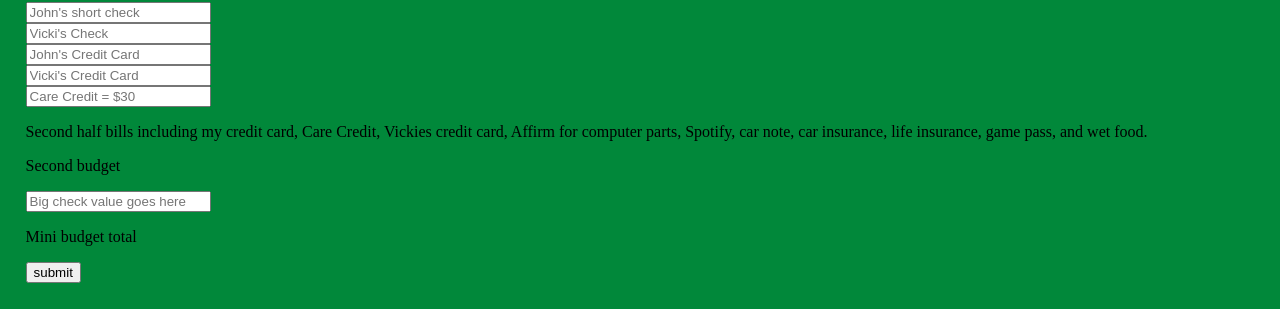
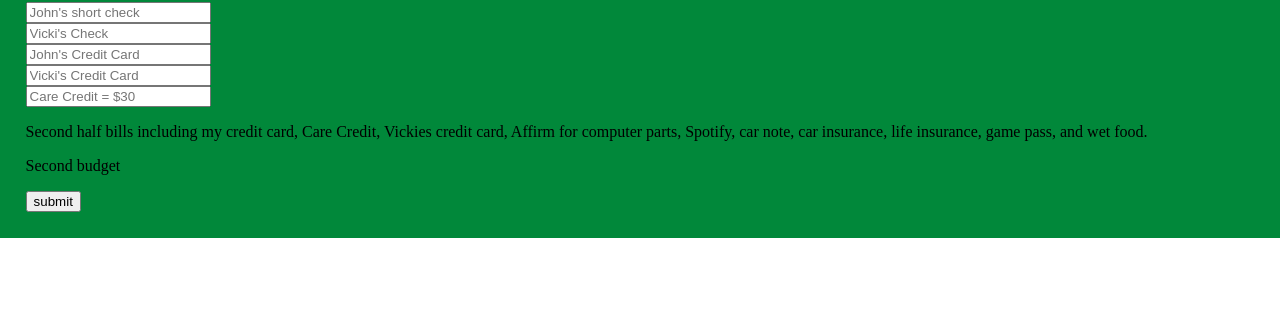
Before and after one commit to Jwfrank3/calculator, a plain HTML site: page index.html in a window 1280 px wide. Shown: the part 486-800 px from the top of the page. Drawn offline with Linux system fonts and the light colour scheme.

Commit message:
Update index.html
removed mini budget because it was pointless and showing -6 all the time.

```diff
--- a/index.html
+++ b/index.html
@@ -56,8 +56,6 @@
       note, car insurance, life insurance, game pass, and wet food.
     </p>
     <p class="js-paragraph-second-budget">Second budget</p>
-    <input type="text" class="js-input-myCheck2" placeholder="Big check value goes here">
-    <p class="js-paragraph-mini-budget">Mini budget total</p>
     <button onclick="totalBills2();">submit</button>
   </div>
 
```
